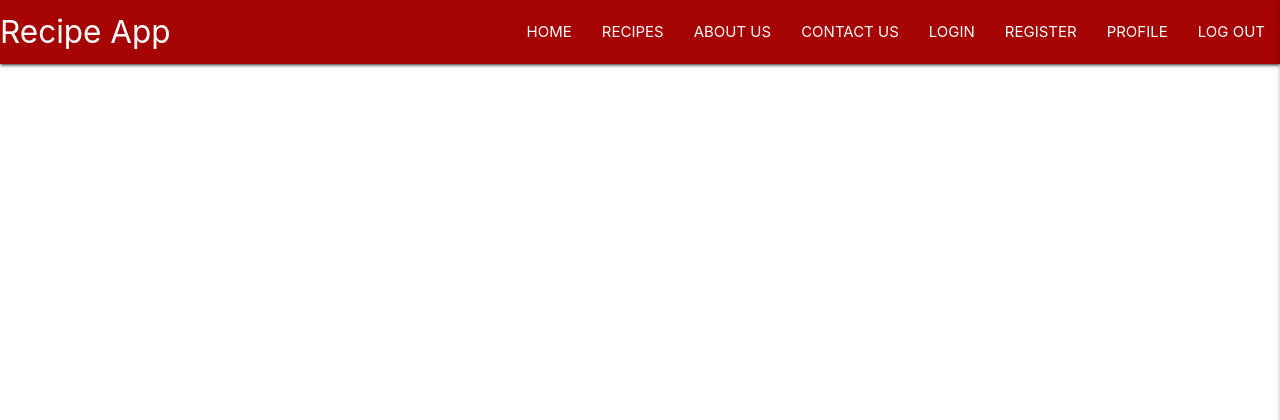
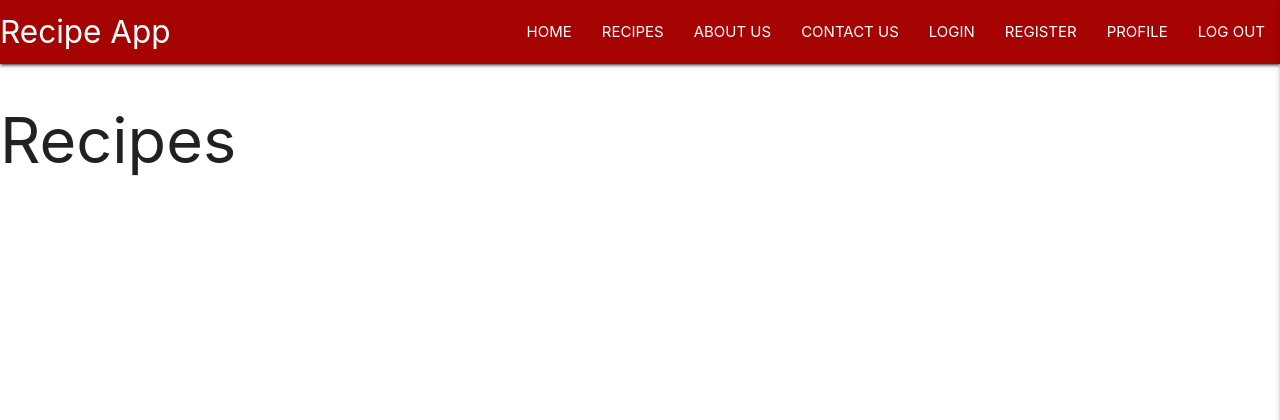
Before and after one commit to DeanDodds/milestoneProject3, a Flask app: page / in a window 1280 px wide. Shown: the top 420 px of the page. Run offline with Flask 2, Linux system fonts and the light colour scheme; data that the repository does not hold is empty; some libraries are stand-ins or nearby versions.

```diff
--- a/templates/recipes.html
+++ b/templates/recipes.html
@@ -1,4 +1,4 @@
 {% extends "base.html" %}
 {% block content %}
-
+<h1>Recipes</h1>
 {% endblock %}
```
Also changed, not shown: templates/login.html (added).
